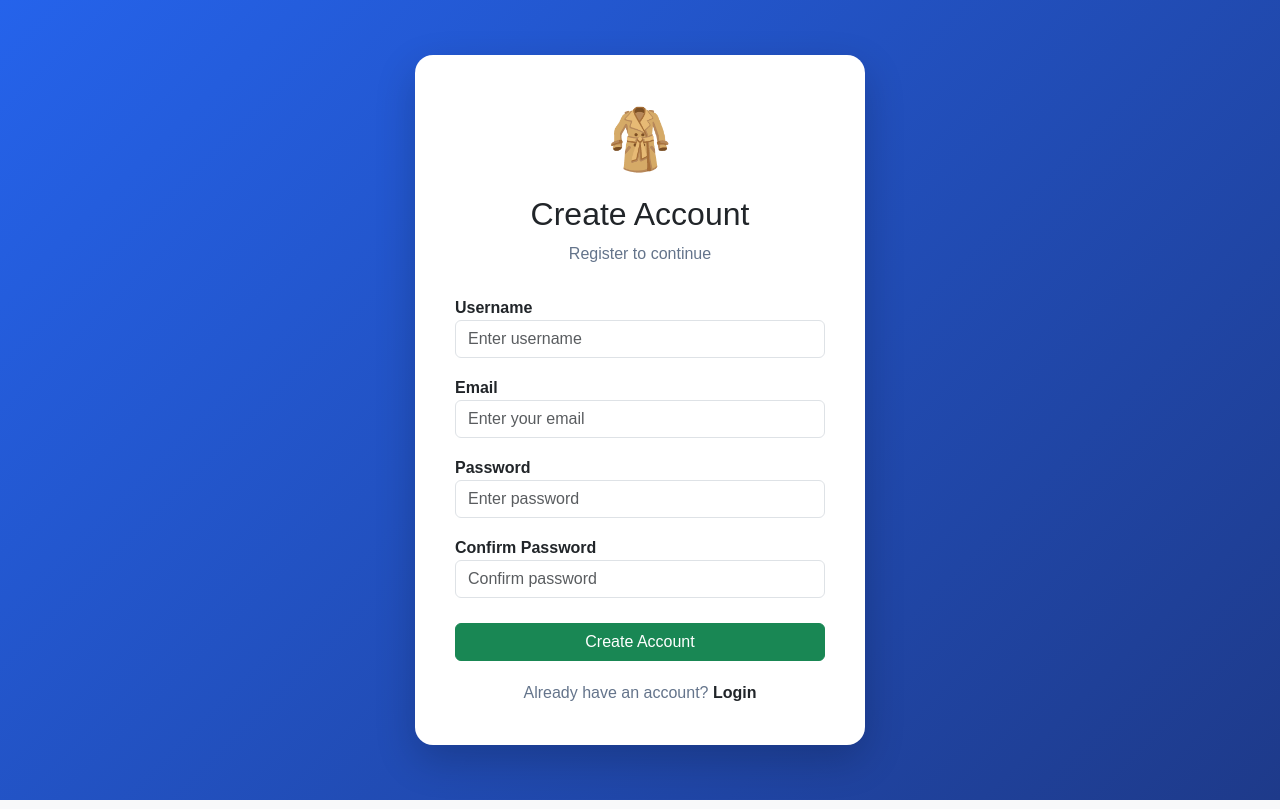
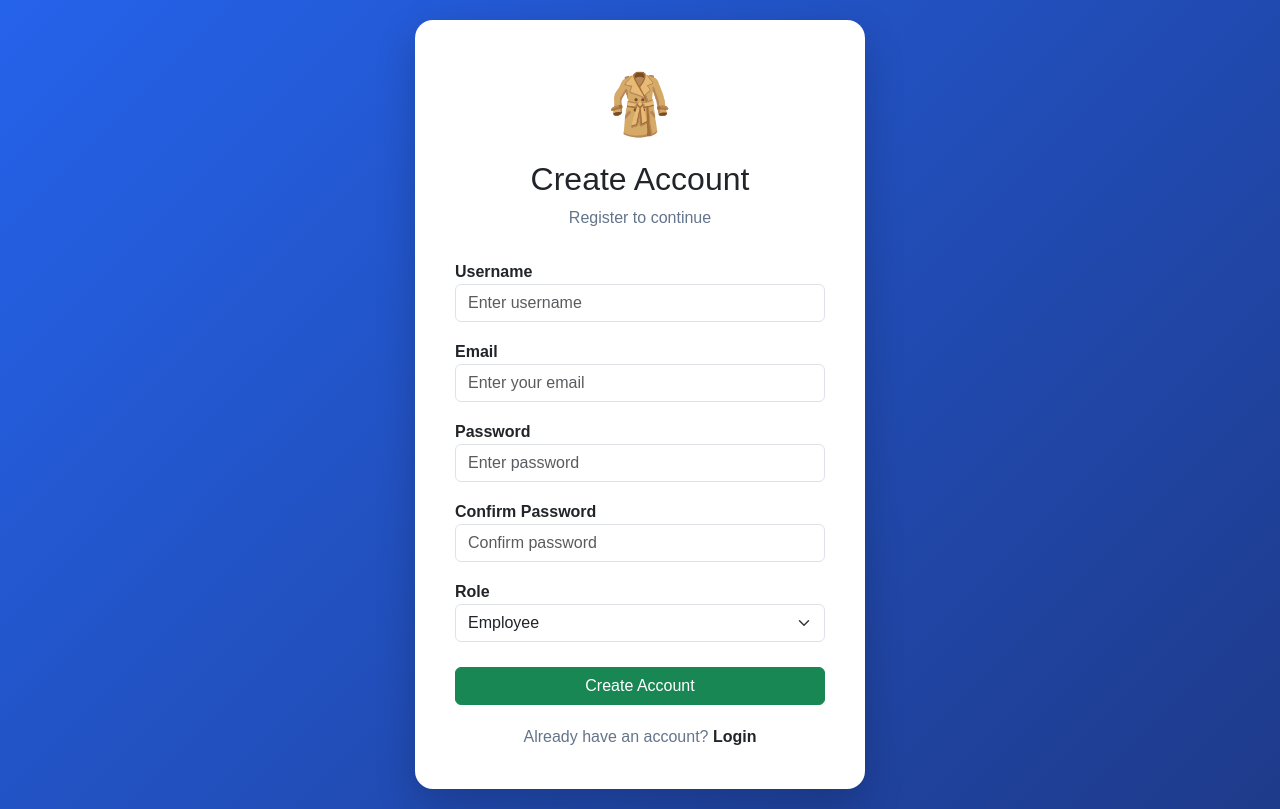
Before and after one commit to akankshaakhaire-cloud/fullstack-portfolio, a React (Vite) app in the folder frontend/: page /register in a window 1280 px wide. Built offline with nearby package versions, Linux system fonts and the light colour scheme.

Commit message:
Add Settings page, App Routes improvements and Role-based Registration

```diff
--- a/frontend/src/api/authApi.ts
+++ b/frontend/src/api/authApi.ts
@@ -32,6 +32,7 @@ export const registerUser = async (userData: {
   username: string;
   email: string;
   password: string;
+  role: string;
 }) => {
   const response = await axios.post(
     `${API_URL}/users/register`,
--- a/frontend/src/pages/Register.tsx
+++ b/frontend/src/pages/Register.tsx
@@ -17,6 +17,9 @@ function Register() {
   const [password, setPassword] = useState("");
   const [confirmPassword, setConfirmPassword] = useState("");
 
+  // NEW
+  const [role, setRole] = useState("employee");
+
   const [loading, setLoading] = useState(false);
 
   const handleRegister = async (
@@ -24,7 +27,12 @@ function Register() {
   ) => {
     e.preventDefault();
 
-    if (!username || !email || !password || !confirmPassword) {
+    if (
+      !username ||
+      !email ||
+      !password ||
+      !confirmPassword
+    ) {
       alert("Please fill all fields.");
       return;
     }
@@ -41,25 +49,36 @@ function Register() {
         username,
         email,
         password,
+        role,
       });
 
       // Auto Login
-      const response = await loginUser(email, password);
+      const response = await loginUser(
+        email,
+        password
+      );
 
-      // Get Logged In User
-      const user = await getCurrentUser(response.access_token);
+      // Get Logged-in User
+      const user = await getCurrentUser(
+        response.access_token
+      );
 
       // Save Token + User
       login(response.access_token, user);
 
       alert("Registration Successful!");
 
-      navigate("/dashboard", { replace: true });
+      navigate("/dashboard", {
+        replace: true,
+      });
     } catch (error: any) {
       console.error(error);
 
       if (error.response) {
-        alert(error.response.data?.detail || "Registration Failed");
+        alert(
+          error.response.data?.detail ||
+            "Registration Failed"
+        );
       } else {
         alert("Unable to connect to server.");
       }
@@ -72,7 +91,8 @@ function Register() {
     <div
       style={{
         minHeight: "100vh",
-        background: "linear-gradient(135deg,#2563eb,#1e3a8a)",
+        background:
+          "linear-gradient(135deg,#2563eb,#1e3a8a)",
         display: "flex",
         justifyContent: "center",
         alignItems: "center",
@@ -86,7 +106,8 @@ function Register() {
           background: "#fff",
           borderRadius: "18px",
           padding: "40px",
-          boxShadow: "0 15px 40px rgba(0,0,0,.2)",
+          boxShadow:
+            "0 15px 40px rgba(0,0,0,.2)",
         }}
       >
         <div
@@ -111,47 +132,58 @@ function Register() {
           </p>
         </div>
 
-        <form onSubmit={handleRegister}>
-          <div style={{ marginBottom: "18px" }}>
-            <label style={{ fontWeight: "bold" }}>Username</label>
+        <form onSubmit={handleRegister}>          <div style={{ marginBottom: "18px" }}>
+            <label style={{ fontWeight: "bold" }}>
+              Username
+            </label>
 
             <input
               type="text"
               className="form-control"
               placeholder="Enter username"
               value={username}
-              onChange={(e) => setUsername(e.target.value)}
+              onChange={(e) =>
+                setUsername(e.target.value)
+              }
               required
             />
           </div>
 
           <div style={{ marginBottom: "18px" }}>
-            <label style={{ fontWeight: "bold" }}>Email</label>
+            <label style={{ fontWeight: "bold" }}>
+              Email
+            </label>
 
             <input
               type="email"
               className="form-control"
               placeholder="Enter your email"
               value={email}
-              onChange={(e) => setEmail(e.target.value)}
+              onChange={(e) =>
+                setEmail(e.target.value)
+              }
               required
             />
           </div>
 
           <div style={{ marginBottom: "18px" }}>
-            <label style={{ fontWeight: "bold" }}>Password</label>
+            <label style={{ fontWeight: "bold" }}>
+              Password
+            </label>
 
             <input
               type="password"
               className="form-control"
               placeholder="Enter password"
               value={password}
-              onChange={(e) => setPassword(e.target.value)}
+              onChange={(e) =>
+                setPassword(e.target.value)
+              }
               required
             />
           </div>
 
-          <div style={{ marginBottom: "25px" }}>
+          <div style={{ marginBottom: "18px" }}>
             <label style={{ fontWeight: "bold" }}>
               Confirm Password
             </label>
@@ -161,9 +193,38 @@ function Register() {
               className="form-control"
               placeholder="Confirm password"
               value={confirmPassword}
-              onChange={(e) => setConfirmPassword(e.target.value)}
+              onChange={(e) =>
+                setConfirmPassword(e.target.value)
+              }
               required
             />
+          </div>
+
+          {/* Role */}
+          <div style={{ marginBottom: "25px" }}>
+            <label style={{ fontWeight: "bold" }}>
+              Role
+            </label>
+
+            <select
+              className="form-select"
+              value={role}
+              onChange={(e) =>
+                setRole(e.target.value)
+              }
+            >
+              <option value="admin">
+                Admin
+              </option>
+
+              <option value="manager">
+                Manager
+              </option>
+
+              <option value="employee">
+                Employee
+              </option>
+            </select>
           </div>
 
           <button
@@ -171,7 +232,9 @@ function Register() {
             className="btn btn-success w-100"
             disabled={loading}
           >
-            {loading ? "Creating Account..." : "Create Account"}
+            {loading
+              ? "Creating Account..."
+              : "Create Account"}
           </button>
         </form>
 
```
